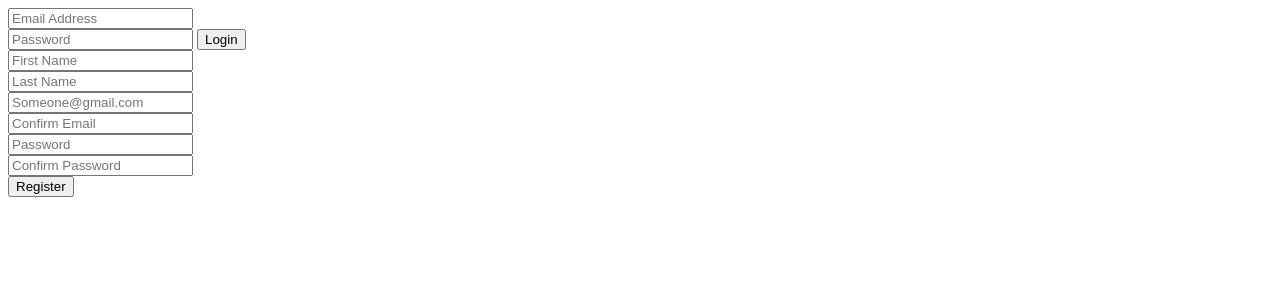
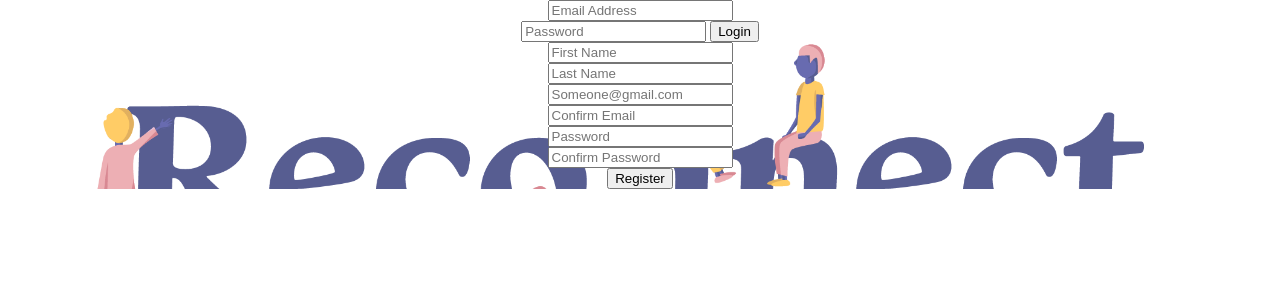
Before and after one commit to Klover14/December_Rekonek, a PHP site: page /register.php in a window 1280 px wide. Shown: the top 300 px of the page. Run offline with PHP 8.4, Linux system fonts and the light colour scheme.

Commit message:
adding background image

```diff
--- a/assets/css/register_style.css
+++ b/assets/css/register_style.css
@@ -0,0 +1,16 @@
+form{
+    text-align: center;
+}
+
+body{
+    margin: 0;
+    padding: 0;
+}
+
+.wrapper {
+    background-image: url(../images/backgrounds/background.png);
+    background-size: 100%;
+    width: 100%;
+    height: 100%;
+    min-width: 950px;
+}
--- a/register.php
+++ b/register.php
@@ -14,11 +14,12 @@ require 'includes/form_handlers/login_handler.php';
     <meta http-equiv="X-UA-Compatible" content="IE=edge">
     <meta name="viewport" content="width=device-width, initial-scale=1.0">
     <title>Document</title>
+    <link rel="stylesheet" href="assets/css/register_style.css">
 </head>
 
 <body>
 
-
+    <div class="wrapper">
         <form action="register.php" method="POST">
             <input type="email" name="log_email" placeholder="Email Address" value="<?php if (isset($_SESSION['log_email'])) {
                                                                                         echo $_SESSION['log_email'];
@@ -80,6 +81,7 @@ require 'includes/form_handlers/login_handler.php';
 
         </form>
 
+    </div>
 </body>
 
 </html>
```
Also changed, not shown: assets/images/backgrounds/background.png (added). Lines whose indentation alone changed are shown as unchanged.
